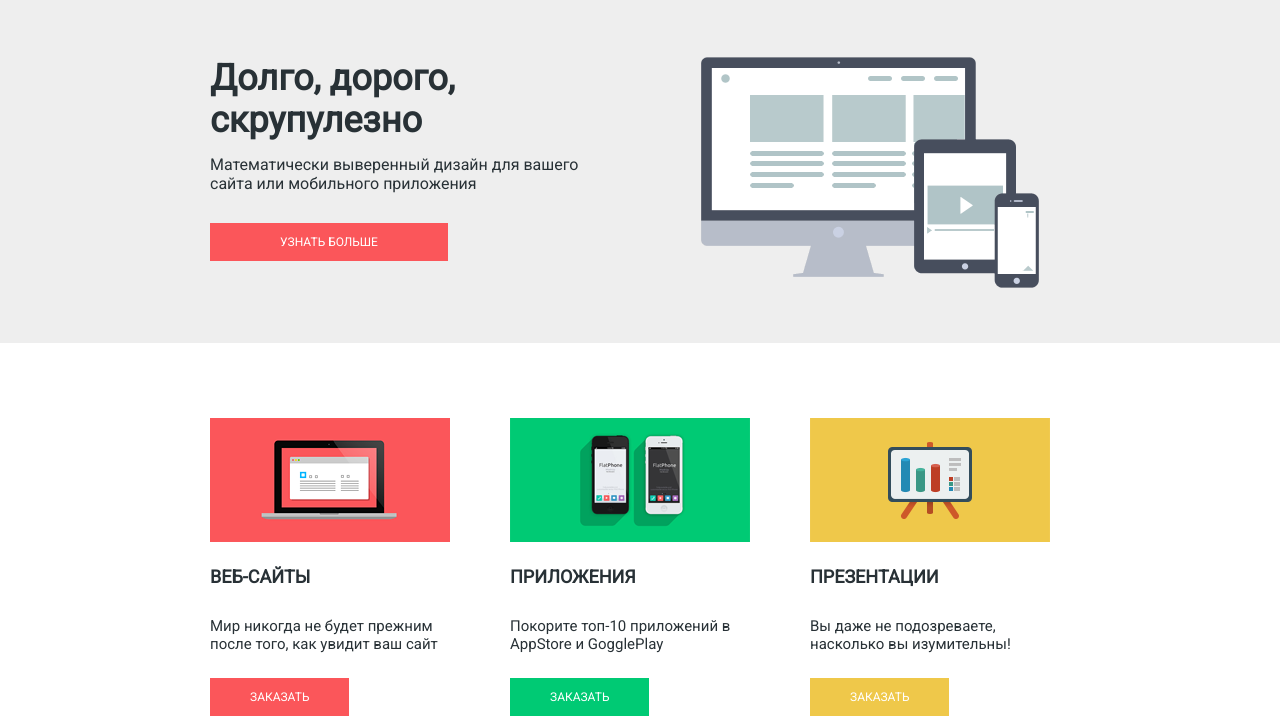
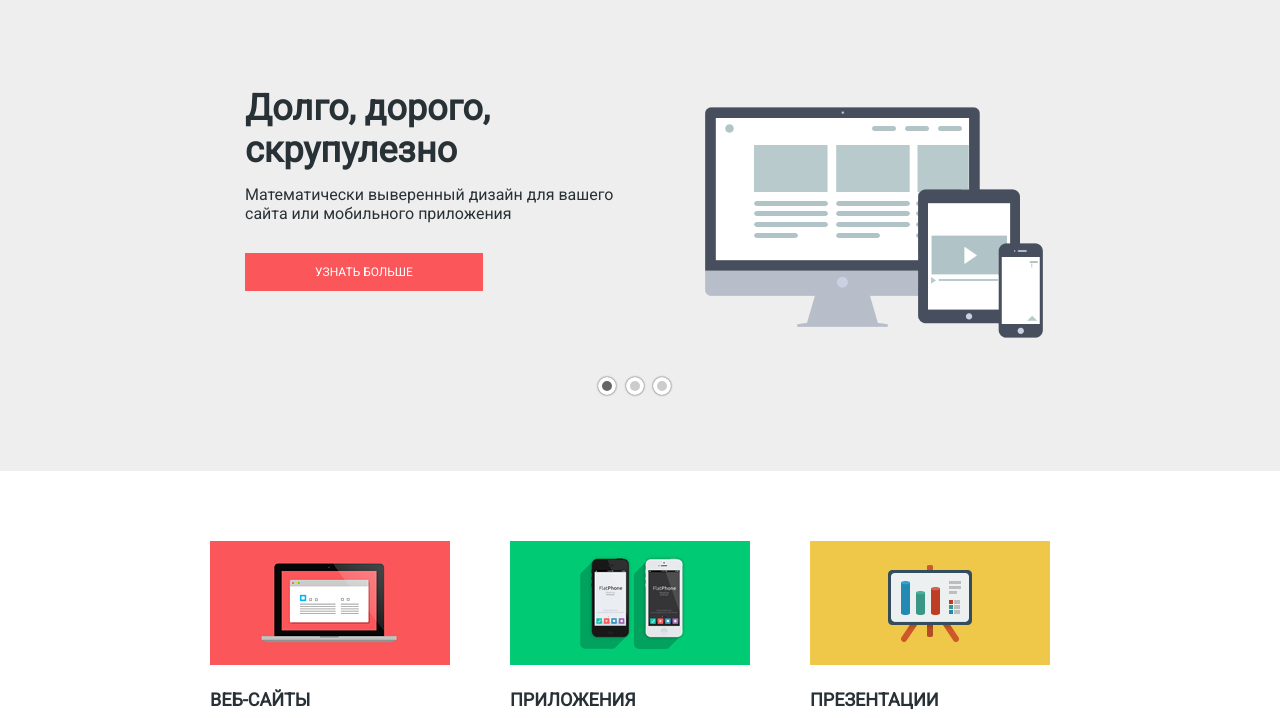
Before and after one commit to ostapenko25/Nerds, a plain HTML site: page index.html in a window 1280 px wide. Shown: the part 88-806 px from the top of the page. Drawn offline with Linux system fonts and the light colour scheme.

Commit message:
Add files via upload
На главную страницу в блок "Promo" добавлен слайдер на чистом СSS

```diff
--- a/index.html
+++ b/index.html
@@ -50,6 +50,20 @@
     <div class="promo-main">
 
         <div class="promo-slider clearfix">
+
+             <input type="radio" id="btn-1" name="toggle" checked>
+                <input type="radio" id="btn-2" name="toggle">
+                <input type="radio" id="btn-3" name="toggle">
+                <div class="promo-slider-controls">
+                    <label for="btn-1"></label>
+                    <label for="btn-2"></label>
+                    <label for="btn-3"></label>
+                </div>
+
+            <div class="promo-slider-inner">
+                <div class="promo-slider-slides">
+                        <!-- Первый слайд!-->
+                    <div class="promo-slider-1">
                         <div class="promo-text">
                                 <h1>Долго, дорого, скрупулезно</h1>
                                 <p>Математически выверенный дизайн для вашего сайта или мобильного приложения</p>
@@ -59,8 +73,40 @@
                                 <img src="img/slider1.png" width="338" height="231" alt="Neirds">
                             </div>
                     </div>
+
+
+                        <!-- Второй слайд!-->
+                     <div class="promo-slider-2">
+                        <div class="promo-text">
+                            <h1>Любите ли вы математику, как любим ее мы?</h1>
+                            <p>Нашим дизайнерам мы удаляем нейроны, ответственные
+за креатив, чтобы дать им возможность все просчитать</p>
+                            <a class="btn" href="shop.html">Узнать больше</a>
+                            </div>
+                        <div class="promo-img">
+                            <img src="img/slider2.png" width="230" height="249" alt="Neirds">
                         </div>
                     </div>
+                        <!-- Третий слайд!-->
+                    <div class="promo-slider-3">
+                        <div class="promo-text">
+                            <h1>Только хардкор!</h1>
+                            <p>Все дизайнерские решения в нашей компании принимаются только под воздействием качественных галлюциногенов</p>
+                            <a class="btn" href="shop.html">Узнать больше</a>
+                        </div>
+                        <div class="promo-img">
+                            <img src="img/slider3.png" width="333" height="319" alt="Neirds">
+                        </div>
+                    </div>
+                        <!-- Конец слайдов!-->
+                </div>
+
+       </div>
+
+
+        </div>
+   </div>
+
 
 <div class="container">  <!--container - центровщик содержимого -->
 
--- a/style.css
+++ b/style.css
@@ -102,6 +102,7 @@ display: inline-block;
     }
 /*HEADER end*/
 
+
 /*PROMO begin*/
 .promo-main {
     background-color: #eeeeee;
@@ -109,24 +110,18 @@ display: inline-block;
 }
 
 .promo-slider {
-    width: 860px;
+    width: 920px;
     margin: 0 auto;
     background-color: #eeeeee;
     padding-bottom:55px;
 }
 
 .promo-slider .promo-text {
-    width: 369px;
+    width: 400px;
     float:left;
+    margin-left:70px;
 }
 
-.promo-slider .promo-img {
-    float:right;
-    width: 369px;
-    height: 231px;
-    background-image: url(img/slider1.png);
-    background-repeat: no-repeat;
-}
 
 .promo-text h1 {
     font-size: 36px;
@@ -147,14 +142,115 @@ display: inline-block;
     background-color: red;
     padding: 12px 70px;
 }
-/*PROMO end*/
+/*PROMO end  */
 
+/*PROMO SLIDER begin*/
+
+.promo-slider {
+    position: relative;
+    width:900px;
+}
+
+.promo-slider input[type=radio] {
+    display: none;
+}
+
+.promo-slider-inner {
+    overflow: hidden;
+    padding-top:30px;
+    padding-bottom:50px;
+    padding-left:10px;
+    padding-right: 0;
+}
+
+.promo-slider-slides .promo-text {
+    margin-left:70px;
+}
+
+.promo-slider-slides {
+    width: 300%;
+    transition: transform 0.8s ease;
+}
+
+.promo-slider-slides  img {
+    float: left;
+    margin-left:50px;
+    padding:20px -10px;
+    margin-top:20px;
+    margin-left: 60px;
+    margin-right: 50px;
+}
+
+.promo-slider-1 {
+    width: 940px;
+}
+
+.promo-slider-2 img {
+    margin-left:100px;
+    margin-right:40px;
+}
+
+.promo-slider-3 img {
+    margin-left:10px;
+    margin-right:-50px;
+    margin-top:-40px;
+}
+
+.promo-slider-controls {
+    margin-bottom: -10px;
+    text-align: center;
+}
+
+.promo-slider {
+    position: relative;
+}
+
+.promo-slider-controls {
+    position: absolute;
+    top:320px;
+    left:430px;
+}
+
+.promo-slider-controls  label {
+    display: inline-block;
+    width: 10px;
+    height: 10px;
+    margin: 0 3px;
+    background-color: #cccccc;
+    border: 4px solid white;
+    border-radius: 50%;
+    box-shadow: 0px 0px 2px rgba(0, 0, 0, 0.8);
+    transition: background-color 0.2s;
+    cursor: pointer;
+}
+
+#btn-1:checked ~ .promo-slider-controls label[for="btn-1"],
+#btn-2:checked ~ .promo-slider-controls label[for="btn-2"],
+#btn-3:checked ~ .promo-slider-controls label[for="btn-3"] {
+    background-color: #666666;
+}
+
+#btn-1:checked ~ .promo-slider-inner .promo-slider-slides {
+    transform:translate(0);
+}
+
+#btn-2:checked ~ .promo-slider-inner .promo-slider-slides {
+    transform:translate(-880px);
+}
+
+#btn-3:checked ~ .promo-slider-inner .promo-slider-slides {
+    transform:translate(-1760px);
+}
+
+/*PROMO SLIDER end*/
+}
 /*SERVICES begin*/
 .services {
     width: 860px;
     margin: 0 auto;
     margin-top:75px;
     margin-bottom: 65px;
+
 }
 
 .services  .service-1,
@@ -162,6 +258,7 @@ display: inline-block;
 .services  .service-3 {
     width: 240px;
     float: left;
+    padding:70px 0;
 }
 
 .services  .service-1,
```
Lines whose indentation alone changed are shown as unchanged.
